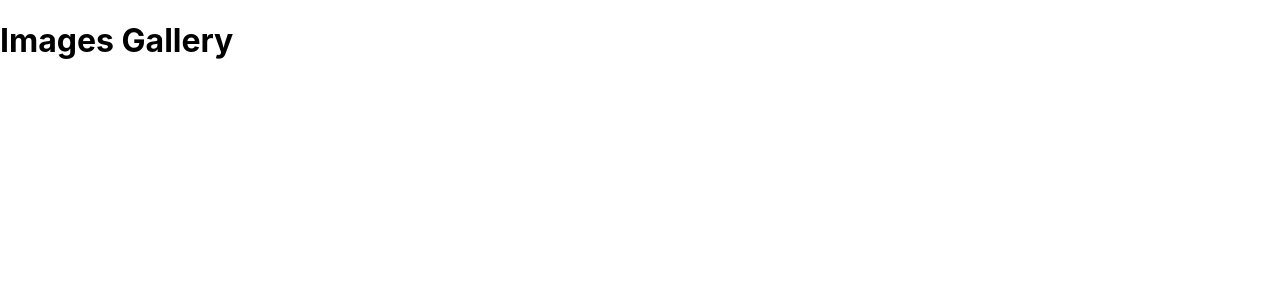
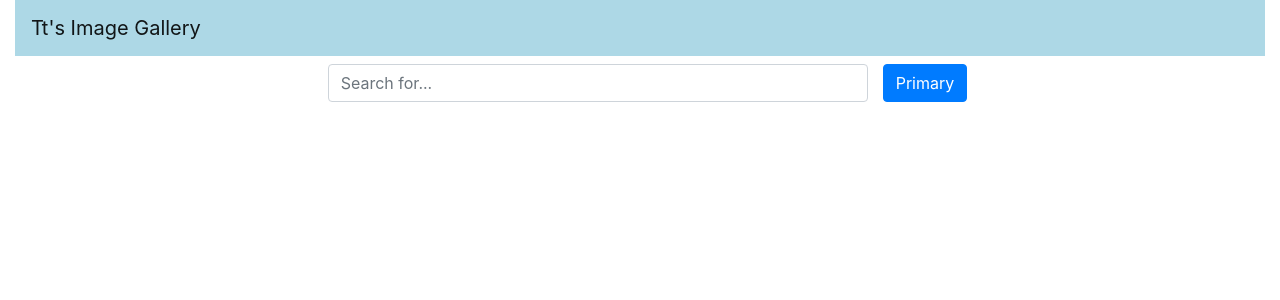
Before and after one commit to tkm3d1a/image-gallery-udemy, a React (Create React App) app in the folder frontend/: page / in a window 1280 px wide. Shown: the top 300 px of the page. Built offline with nearby package versions, Linux system fonts and the light colour scheme.

Commit message:
added search and header components

```diff
--- a/frontend/package.json
+++ b/frontend/package.json
@@ -6,7 +6,9 @@
     "@testing-library/jest-dom": "^5.16.5",
     "@testing-library/react": "^13.4.0",
     "@testing-library/user-event": "^13.5.0",
+    "bootstrap": "^4.5.3",
     "react": "^18.2.0",
+    "react-bootstrap": "^1.4.0",
     "react-dom": "^18.2.0",
     "react-scripts": "5.0.1",
     "web-vitals": "^2.1.4"
--- a/frontend/src/App.js
+++ b/frontend/src/App.js
@@ -1,8 +1,12 @@
+import 'bootstrap/dist/css/bootstrap.min.css';
+import Header from './components/header';
+import Search from './components/search';
 
 function App() {
   return (
     <div>
-      <h1>Images Gallery</h1>
+      <Header title="Tt's Image Gallery"/>
+      <Search />
     </div>
   );
 }
--- /dev/null
+++ b/frontend/src/components/header.js
@@ -0,0 +1,18 @@
+import React from "react";
+import { Navbar, Container } from "react-bootstrap";
+
+const navbarStyle = {
+  backgroundColor: "lightblue",
+};
+
+const Header = ({ title }) => {
+  return (
+    <Container fluid>
+      <Navbar style={navbarStyle} variant="light">
+        <Navbar.Brand href="/">{title}</Navbar.Brand>
+      </Navbar>
+    </Container>
+  );
+};
+
+export default Header;
--- /dev/null
+++ b/frontend/src/components/search.js
@@ -0,0 +1,19 @@
+import React from "react";
+import { Container, Row, Col, Form, Button } from "react-bootstrap";
+
+const Search = () => {
+  return (
+    <Container className="mt-2">
+      <Form>
+        <Row className="justify-content-center">
+          <Col xs={12} md={8} lg={6}>
+            <Form.Control placeholder="Search for..." />
+          </Col>
+          <Button variant="primary">Primary</Button>
+        </Row>
+      </Form>
+    </Container>
+  );
+};
+
+export default Search;
```
Also changed, not shown: 1 other file (tests, documents, lock files or other folders).
